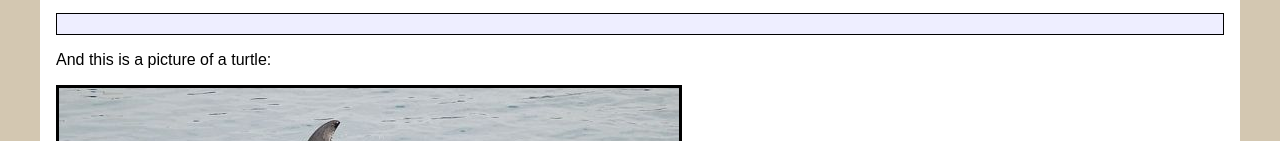
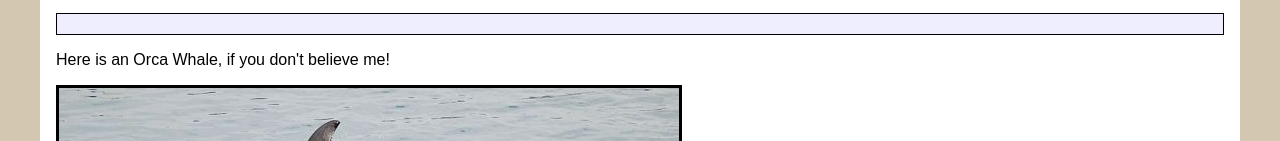
Before and after one commit to kammitama5/7_18_16_Class, a plain HTML site: page index.html in a window 1280 px wide. Shown: the part 197-338 px from the top of the page. Drawn offline with Linux system fonts and the light colour scheme.

Commit message:
first commit

```diff
--- a/index.html
+++ b/index.html
@@ -12,7 +12,7 @@
             <div id="main">
                 <p>Orca Whales are BAD ASS!!!</p>
                 <div id="resultsBox"></div>
-                <p>And this is a picture of a turtle:</p>
+                <p>Here is an Orca Whale, if you don't believe me!</p>
                 <img src="turtle.jpg" id=image alt="Turtle"/>
             </div>
             <div id="footer">
```
